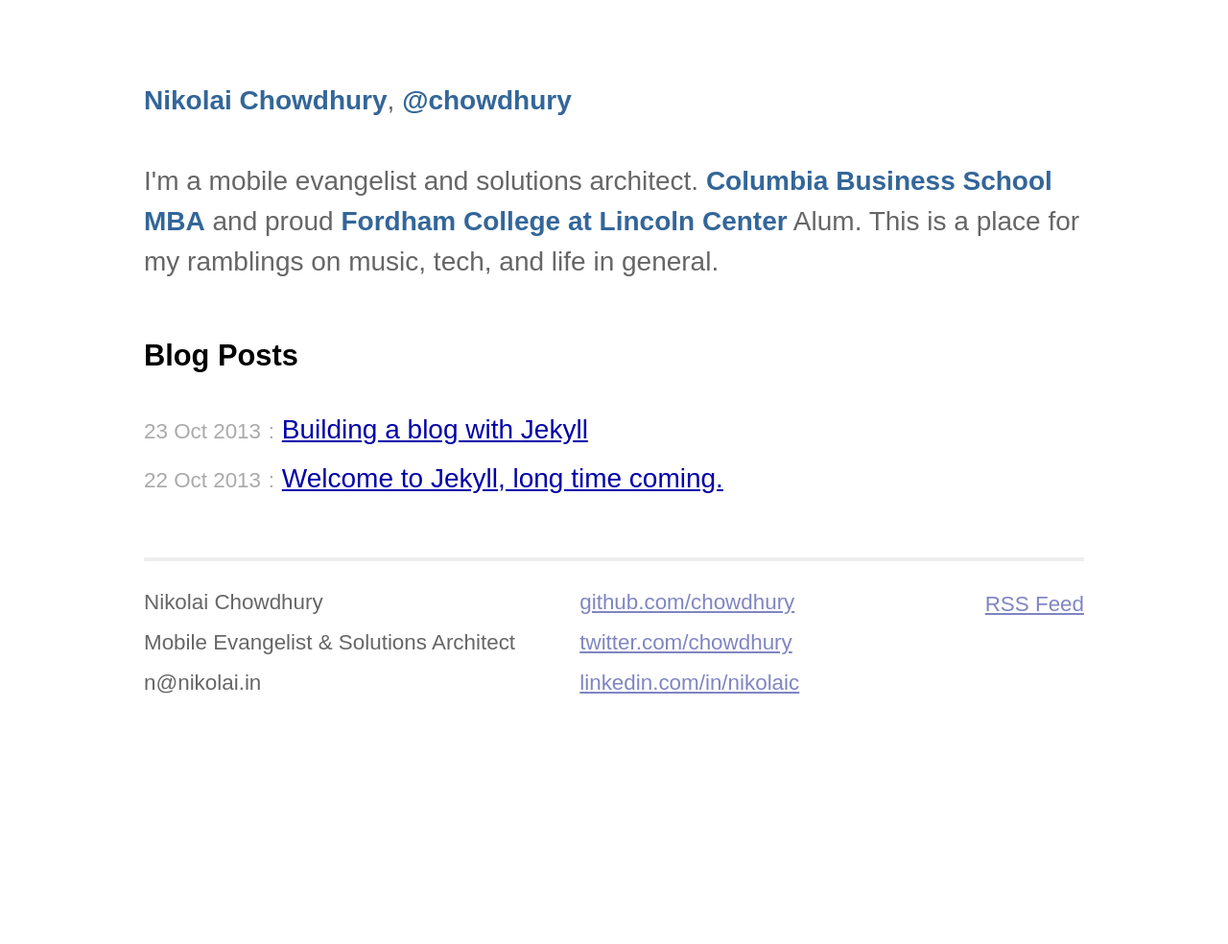
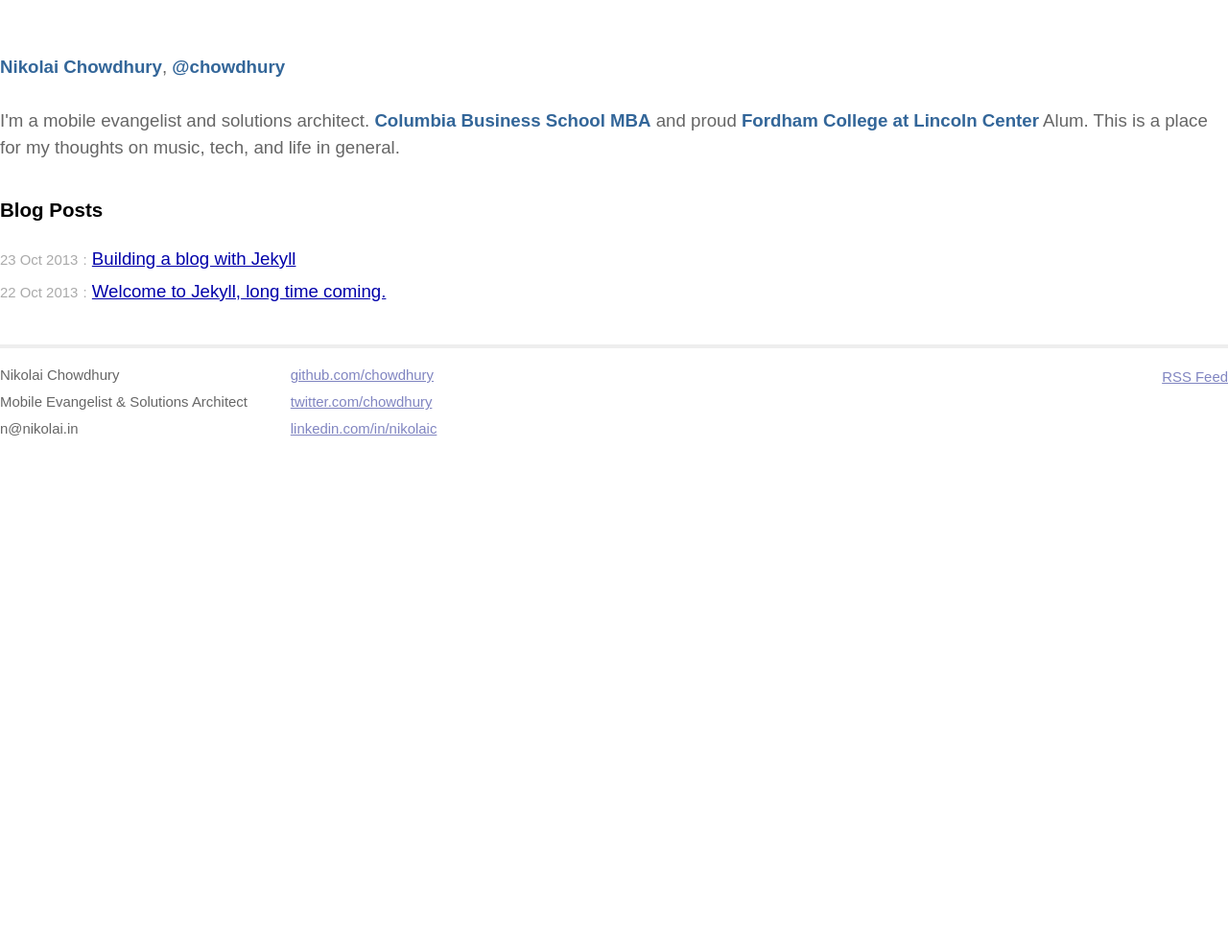
Before and after one commit to chowdhury/nikolai.in, a Jekyll site: the page built from index.html, in a window 1280 px wide. Shown: the whole page at 96% size. Built offline with Jekyll 4.4.1, drawn with Linux system fonts in a browser that asks for light colours; some web fonts are replaced; after the commit the page ends 956 px from its top, so only the background shows below that.

Commit message:
tablet chgs

```diff
--- a/_layouts/default.html
+++ b/_layouts/default.html
@@ -16,7 +16,7 @@
 </head>
 <body>
 	<div class="site">
-		<div class="title"><a href="/">Nikolai Chowdhury</a>, <a href="http://twitter.com/chowdhury/" target="_blank">@chowdhury</a><br><br>I'm a mobile evangelist and solutions architect. <a href="http://gsb.columbia.edu/">Columbia Business School MBA</a> and proud <a href="http://fordham.edu/fclc">Fordham College at Lincoln Center</a> Alum. This is a place for my ramblings on music, tech, and life in general.</div>
+		<div class="title"><a href="/">Nikolai Chowdhury</a>, <a href="http://twitter.com/chowdhury/" target="_blank">@chowdhury</a><br><br>I'm a mobile evangelist and solutions architect. <a href="http://gsb.columbia.edu/">Columbia Business School MBA</a> and proud <a href="http://fordham.edu/fclc">Fordham College at Lincoln Center</a> Alum. This is a place for my thoughts on music, tech, and life in general.</div>
 
 		{{ content }}
 
--- a/css/tablet.css
+++ b/css/tablet.css
@@ -3,5 +3,7 @@
 }
 
 .site {
-	width: 35em;
+	font-size: 1em;
+	width: 100%;
+	margin: 3em auto 2em auto;
 }
```
